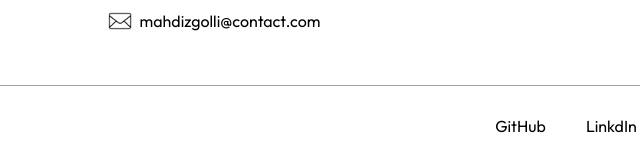
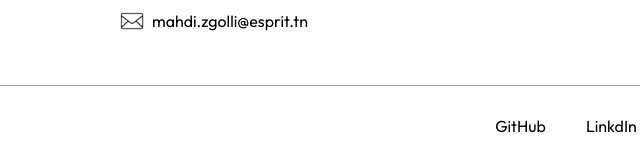
Before and after one commit to mahdi-zg/portfolio-mz, a plain HTML site: page index.html in a window 1280 px wide. Shown: the part 3933-4094 px from the top of the page, 426-1066 px from the left. Drawn offline with nearby package versions, Linux system fonts and the light colour scheme; a web font is replaced by a local one.

Commit message:
portfolio-commit5

```diff
--- a/index.html
+++ b/index.html
@@ -283,7 +283,7 @@
                 <img src="./images/logo-removebg.png" alt="" class="w-36 mx-auto mb-2">
                 <div class="w-max flex items-center gap-2 mx-auto">
                     <img src="./images/mail-icon.png" alt="" class="w-6">
-                    mahdizgolli@contact.com
+                    mahdi.zgolli@esprit.tn
                 </div>
             </div>
             <div class="text-center sm:flex items-center justify-between border-t border-gray-400 mx-[10%] mt-12 py-6">
```
